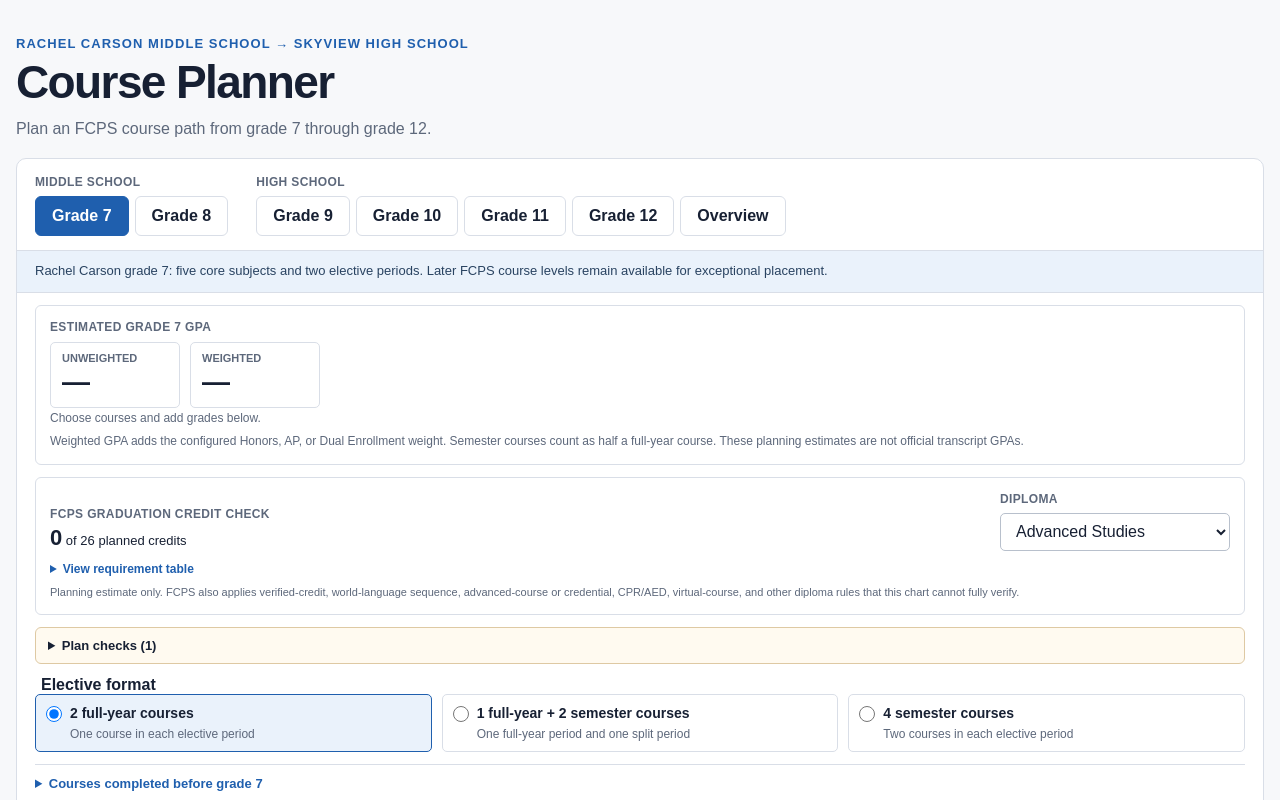
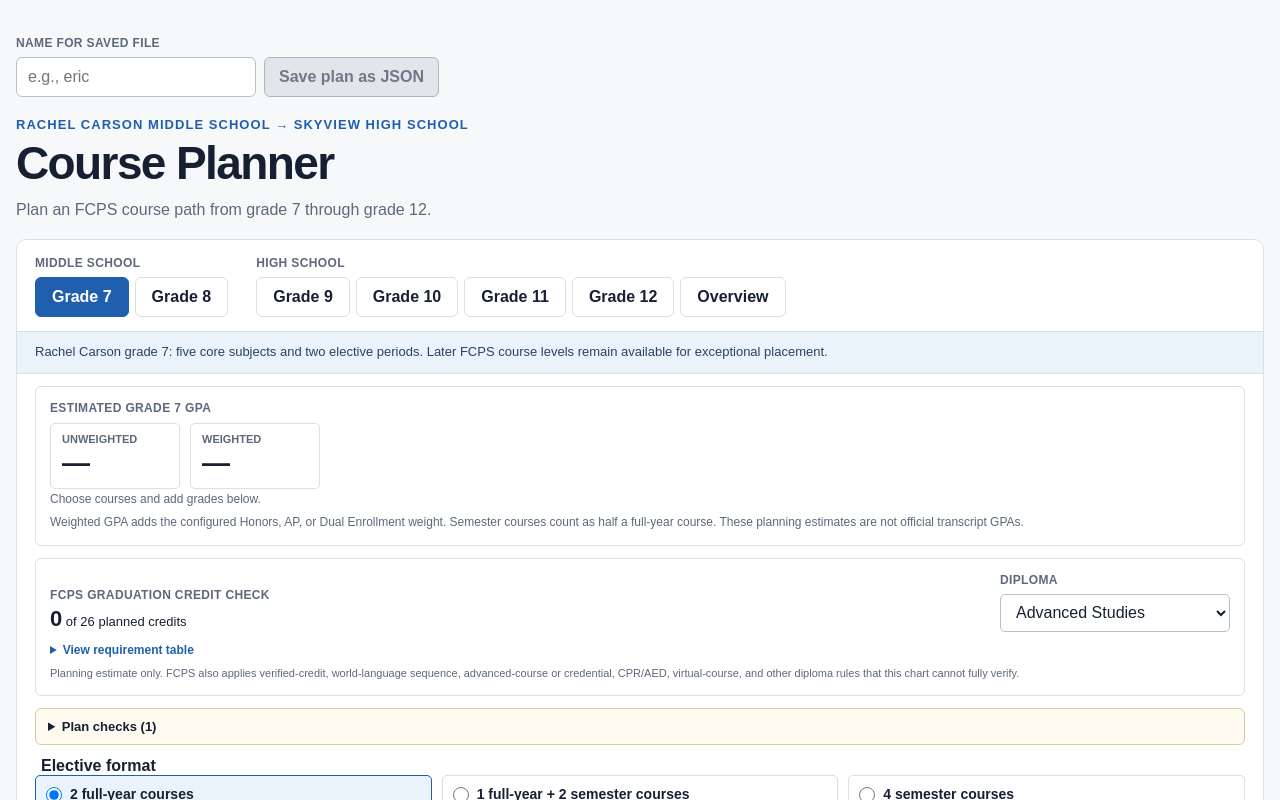
Before and after one commit to bishoppawn1/curriculum-chooser, a React (Vite) app: page / in a window 1280 px wide. Shown: the top 800 px of the page. Built offline with nearby package versions, Linux system fonts and the light colour scheme.

Commit message:
Add named JSON plan export

```diff
--- a/src/App.tsx
+++ b/src/App.tsx
@@ -63,6 +63,7 @@
 type Selections = Record<Grade, Record<string, Selection>>;
 
 type SavedPlan = {
+  studentName: string;
   selections: Selections;
   priorCourses: string[];
   diplomaType: DiplomaType;
@@ -584,6 +585,7 @@
 
 function loadSavedPlan(): SavedPlan {
   const emptyPlan: SavedPlan = {
+    studentName: "",
     selections: emptySelections(),
     priorCourses: [],
     diplomaType: "advanced",
@@ -600,6 +602,7 @@
     const priorCourses = data.priorCourses ?? [];
     const selections = { ...emptySelections(), ...(data.selections ?? {}) };
     return {
+      studentName: data.studentName ?? "",
       selections: sanitizeSelections(selections, priorCourses),
       priorCourses,
       diplomaType: data.diplomaType === "standard" ? "standard" : "advanced",
@@ -609,6 +612,20 @@
     window.localStorage.removeItem("fcps-course-plan-v2");
     return emptyPlan;
   }
+}
+
+function planFileStem(name: string) {
+  return name
+    .trim()
+    .normalize("NFKD")
+    .replace(/[\u0300-\u036f]/g, "")
+    .replace(/[^a-zA-Z0-9_-]+/g, "-")
+    .replace(/^-+|-+$/g, "");
+}
+
+export function planFileName(name: string) {
+  const stem = planFileStem(name);
+  return `${stem || "course-plan"}-course-plan.json`;
 }
 
 function selectedCourseIds(grade: Grade, selections: Selections) {
@@ -1194,6 +1211,7 @@
 
 export default function App() {
   const [savedPlan] = useState(loadSavedPlan);
+  const [studentName, setStudentName] = useState(savedPlan.studentName);
   const [grade, setGrade] = useState<Grade>("7");
   const [isOverview, setIsOverview] = useState(false);
   const [selections, setSelections] = useState<Selections>(savedPlan.selections);
@@ -1202,8 +1220,8 @@
   const [eligibilityChecks, setEligibilityChecks] = useState<Record<string, boolean>>(savedPlan.eligibilityChecks);
 
   useEffect(() => {
-    window.localStorage.setItem("fcps-course-plan-v2", JSON.stringify({ selections, priorCourses, diplomaType, eligibilityChecks }));
-  }, [selections, priorCourses, diplomaType, eligibilityChecks]);
+    window.localStorage.setItem("fcps-course-plan-v2", JSON.stringify({ studentName, selections, priorCourses, diplomaType, eligibilityChecks }));
+  }, [studentName, selections, priorCourses, diplomaType, eligibilityChecks]);
 
   const plan = plans[grade];
   const gradeSelections = selections[grade] ?? {};
@@ -1253,9 +1271,44 @@
     setEligibilityChecks((current) => ({ ...current, [checkId]: !current[checkId] }));
   }
 
+  function savePlanAsJson() {
+    const fileName = planFileName(studentName);
+    const contents = JSON.stringify({
+      formatVersion: 1,
+      studentName: studentName.trim(),
+      exportedAt: new Date().toISOString(),
+      activeView: isOverview ? "overview" : "grade-" + grade,
+      selections,
+      priorCourses,
+      diplomaType,
+      eligibilityChecks,
+    }, null, 2);
+    const url = window.URL.createObjectURL(new Blob([contents], { type: "application/json" }));
+    const link = document.createElement("a");
+    link.href = url;
+    link.download = fileName;
+    document.body.appendChild(link);
+    link.click();
+    link.remove();
+    window.setTimeout(() => window.URL.revokeObjectURL(url), 0);
+  }
+
   return (
     <main>
       <header className="page-header">
+        <div className="plan-file-controls">
+          <label className="plan-name-field">
+            <span>Name for saved file</span>
+            <input
+              type="text"
+              value={studentName}
+              autoComplete="name"
+              placeholder="e.g., eric"
+              onChange={(event) => setStudentName(event.target.value)}
+            />
+          </label>
+          <button type="button" className="json-save-button" disabled={!planFileStem(studentName)} onClick={savePlanAsJson}>Save plan as JSON</button>
+        </div>
         <p className="eyebrow">Rachel Carson Middle School → Skyview High School</p>
         <h1>Course Planner</h1>
         <p className="intro">Plan an FCPS course path from grade 7 through grade 12.</p>
--- a/src/styles.css
+++ b/src/styles.css
@@ -14,6 +14,13 @@
 button, select, input { font: inherit; }
 main { width: min(1380px, calc(100% - 32px)); margin: 0 auto; padding: 36px 0 28px; }
 .page-header { margin-bottom: 20px; }
+.plan-file-controls { display: flex; align-items: flex-end; flex-wrap: wrap; gap: 8px; margin-bottom: 20px; }
+.plan-name-field { width: min(240px, 100%); }
+.plan-name-field span { display: block; margin-bottom: 7px; color: var(--muted); font-size: 12px; font-weight: 700; letter-spacing: .03em; text-transform: uppercase; }
+.plan-name-field input { width: 100%; min-height: 40px; padding: 8px 11px; border: 1px solid #b8c0cc; border-radius: 6px; background: white; color: var(--foreground); }
+.json-save-button { min-height: 40px; padding: 0 14px; border: 1px solid var(--primary); border-radius: 6px; background: var(--primary); color: white; cursor: pointer; font-weight: 700; }
+.json-save-button:hover { background: #194f92; }
+.json-save-button:disabled { border-color: #aeb5c0; background: #e2e5ea; color: #6f7886; cursor: not-allowed; }
 .eyebrow { margin: 0 0 7px; color: var(--primary); font-size: 13px; font-weight: 700; letter-spacing: .08em; text-transform: uppercase; }
 h1 { margin: 0; font-size: clamp(30px, 5vw, 46px); line-height: 1.08; letter-spacing: -.035em; }
 .intro { margin: 12px 0 0; color: var(--muted); font-size: 16px; }
```
